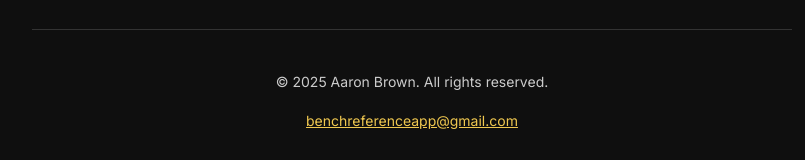
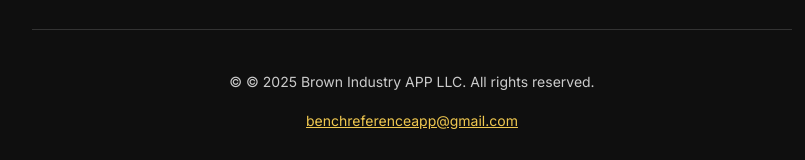
Before and after one commit to aarondavid7712-star/bench-reference-privacy, a plain HTML site: page support-privacy.html in a window 1280 px wide. Shown: the part 2744-2904 px from the top of the page, without its empty margins (228-1033 px from the left). Drawn offline with Linux system fonts and the light colour scheme.

Commit message:
Update support-privacy.html

```diff
--- a/support-privacy.html
+++ b/support-privacy.html
@@ -124,7 +124,7 @@
   </section>
 
   <footer>
-    <p>&copy; 2025 Aaron Brown. All rights reserved.</p>
+    <p>&copy; © 2025 Brown Industry APP LLC. All rights reserved.</p>
     <p style="margin-top: 10px;"><a href="mailto:benchreferenceapp@gmail.com">benchreferenceapp@gmail.com</a></p>
   </footer>
 </body>
```
